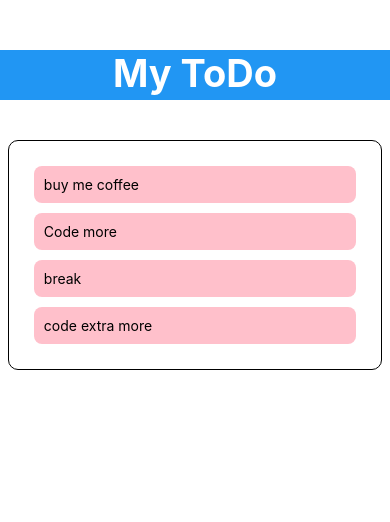
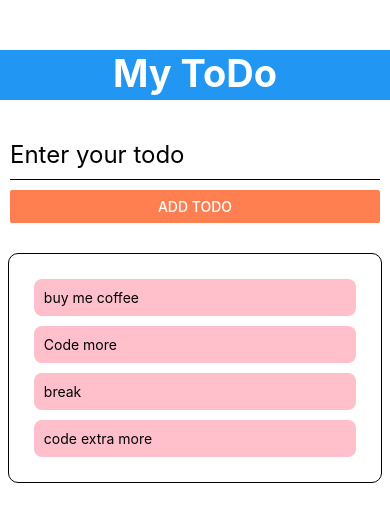
Before and after one commit to Ciamuthama/firstapp, a React Native app: screen / in a window 390 px wide. Shown: the top 522 px of the page. Built offline with nearby package versions, Linux system fonts and the light colour scheme.

Commit message:
Adding condition to input and creating an alert if the condition is not meet.

```diff
--- a/App.js
+++ b/App.js
@@ -1,7 +1,8 @@
 import React, {useState} from 'react'
-import { StyleSheet, View, FlatList, Text, TouchableOpacity } from 'react-native';
+import { StyleSheet, View, FlatList, Text, TouchableOpacity, Alert } from 'react-native';
 import Header from './components/header';
 import TodoItem from './components/TodoItem';
+import TodoForm from './components/TodoForm';
 
 export default function App() {
 
@@ -16,7 +17,17 @@ export default function App() {
     setTodo(prevTodo => {
      return  prevTodo.filter(todo => todo.key != key)
     })
-}
+  }
+
+  const onSubmit = (text) => {
+    if (text.length > 3) {
+      console.log(text)
+      setTodo((prevTodo) => [...prevTodo, { text: text, key: Math.random().toString() }]);
+    } else {
+      Alert.alert('Oops!!','The message is short 😢')
+    }
+  }
+
 
   return (
     <View style={styles.container}>
@@ -24,11 +35,12 @@ export default function App() {
      <Header />
       <View style={styles.content}>
         {/* to form*/}
+        <TodoForm onSubmit={ onSubmit}/>
         <View style={styles.list}>
           <FlatList
             data={todo}
             renderItem={({ item }) => (
-              <TodoItem item={item} onPress={onPress} />
+              <TodoItem item={item} onPress={onPress}  />
             )}
           />
         </View>
--- /dev/null
+++ b/components/TodoForm.js
@@ -0,0 +1,35 @@
+import React, { useState} from 'react'
+import { StyleSheet, View, Text, TextInput, Button } from 'react-native';
+
+export default function TodoForm({onSubmit}) {
+    const [text, setText] = useState('');
+
+    return (
+        <View style={styles.container}>
+            <TextInput
+                style={styles.input}
+                placeholder="Enter your todo"
+                value={text}
+                onChangeText={(value) => setText(value)}
+            />
+            <Button onPress={()=> onSubmit(text)} title='add todo' color="coral"/>
+        </View>
+    )
+}
+const styles = StyleSheet.create({
+    container: {
+        flexGrow: 1,
+        justifyContent: 'center',
+        alignItems: 'stretch',
+        margin:10
+    },
+
+    input: {
+        paddingVertical: 10,
+        fontSize: 24,
+        color: 'black',
+        borderBottomWidth: 0.7,
+        borderBottomColor: 'black',
+        marginBottom:10
+    }
+})
--- a/components/TodoItem.js
+++ b/components/TodoItem.js
@@ -1,5 +1,5 @@
 import React from 'react'
-import { StyleSheet, View, Text, TouchableOpacity } from 'react-native';
+import { StyleSheet, Text, TouchableOpacity } from 'react-native';
 
 export default function TodoItem({item, onPress}) {
     return (
```
